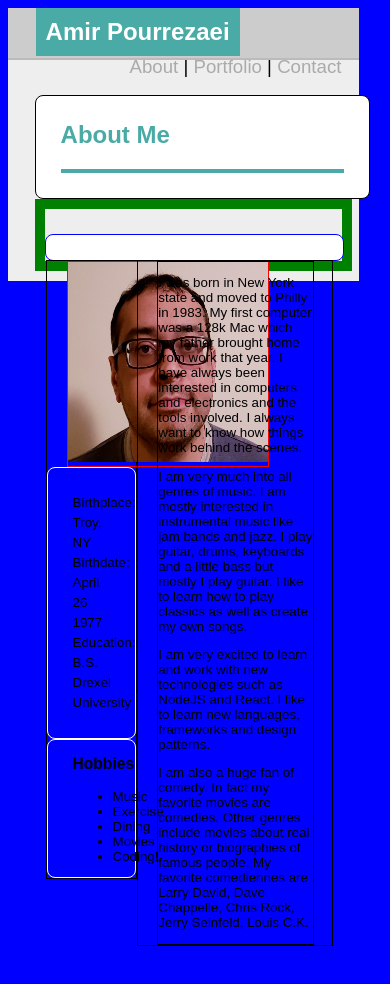
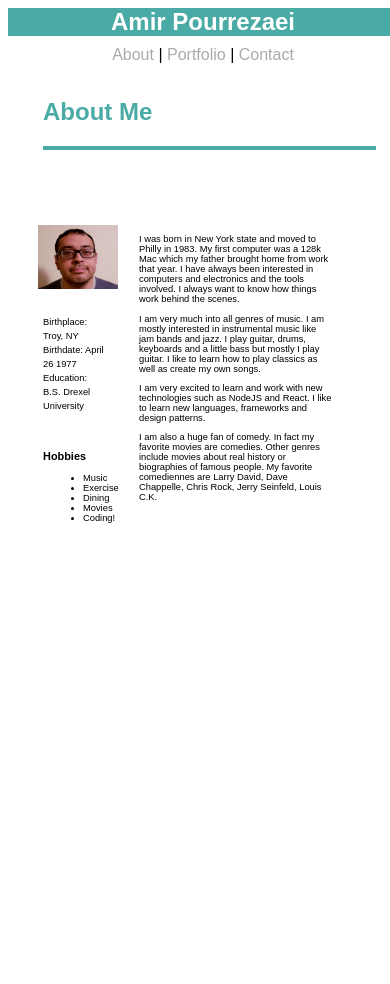
Before and after one commit to apg2677/Responsive-Portfolio, a plain HTML site: page index.html in a window 390 px wide. Before the commit the page ends 946 px from the top, so only its background shows below. Drawn offline with Linux system fonts and the light colour scheme.

Commit message:
Stable 1

```diff
--- a/assets/css/style.css
+++ b/assets/css/style.css
@@ -13,21 +13,23 @@
     font-size:18pt;
     font-weight:bold;
     color:#fff;
+
 }
 .mainHeader {
     width: 100%;
 
-    border-bottom:2px solid #bbb;
+    /* border-bottom:2px solid #bbb; */
     padding-bottom: 2px;
 }
 
 nav {
-    display: inline-block;
+
     font-size:14pt;
-   position: absolute;
-   right:10%;
+  float:right;
+  margin-top:10px;
+  margin-right:20px;
+}
 
-}
 
 a {
     color:#aaa;
@@ -37,12 +39,7 @@ a {
 /* End Main Header */
 
 .mainContent {
-    background: #eee;
-    /* width:960px; */
-    /* height:70%;  */
-    /* margin:0 auto; */
-    padding:10px;
-    height:100%;
+
 }
 .contentHeading {
     font-size:18pt;
@@ -51,15 +48,11 @@ a {
     margin-top:25px;
     padding:25px;
     color: #4aaaa5;
-    border:1px solid black;
+
 
 
 }
-.divInside {
-    height:90%;
-    width:90%;
-    margin:0 auto;
-}
+
 
 .content {
     /* height:700px; */
@@ -106,17 +99,8 @@ section {
     margin-bottom: 10px;
 }
 
-/* #mainText {
-    float:right;
-    width:500px;
-    margin-right:150px;
-    font-family: Arial, Helvetica, sans-serif;
-} */
-#column2 {
-    width:65%;
-    border:1px solid black;
-    float:left;
-}
+
+
 .divThumbNail {
     width:180px;
     height:180px;
@@ -149,18 +133,18 @@ section {
 
 .divBioImage {
    margin-left:20px;
+
 }
 
-.articleAbout {
 
-    /* width:500px;
-    position: absolute;
-    bottom:205px;
-    right:290px; */
-}
 #column1 {
     width:30%;
-    border:1px solid black;
+    /* border:1px solid black; */
+    float:left;
+}
+#column2 {
+    width:65%;
+    /* border:1px solid black; */
     float:left;
 }
 #info {
@@ -199,48 +183,51 @@ table tr td {
 #mainText {
     width:50%;
     float:right;
-    margin-right:200px;
+    margin-right:30%;
 
 }
 .divBioImage {
-    border:1px solid red;
+    /* border:1px solid red; */
     width: 200px;
     float:left;
 }
-.wrapper {
-    height:100%;
-    border:10px solid black;
-}
+
 @media screen and (max-width: 980px) {
     body {
-        background: lightblue;
-        width: 95%;
+        /* background: lightblue; */
+        width: 90%;
     }
     .mainHeader {
-        /* width:80%; */
-        background: #ccc;
+
+        /* background: #ccc; */
     }
     nav {
         position:static;
         float:right;
     }
+    .mainContent {
+
+
+        padding:10px;
+        height:800px;
+    }
     .wrapper {
-        width: 100%;
-        border:10px solid green;
+
         height:100%;
     }
     .content {
         width:100%;
-        border:1px solid blue;
+        height:500px;
+
     }
     #mainText {
         width:80%;
         float:left;
         margin-right:20%;
         font-size:10pt;
-        border:1px solid black;
-        margin-left:10%;
 
+        margin-right:30%;
+        padding-left:10px;
     }
     .contentHeading {
         font-size:18pt;
@@ -249,7 +236,7 @@ table tr td {
         margin-top:25px;
         padding:25px;
         color: #4aaaa5;
-        border:1px solid black;
+
         width:95%;
 
     }
@@ -272,12 +259,126 @@ table tr td {
 }
 @media screen and (max-width: 768px) {
     body {
-        background: green;
+
+        width:100%;
+    }
+    .mainContent {
+
+    }
+    .wrapper {
+
+        height:100%;
+    }
+    .content {
+        width:100%;
+        height:500px;
+
+    }
+    #mainText {
+        width:80%;
+        float:left;
+        margin-right:20%;
+        font-size:10pt;
+
+        margin-right:30%;
+        padding-left:10px;
+    }
+    .contentHeading {
+        font-size:18pt;
+        font-weight:bold;
+        background:#ffF;
+        margin-top:25px;
+        padding:25px;
+        color: #4aaaa5;
+
         width:90%;
+
+    }
+    nav {
+        float:right;
+        margin-right:30px;
+    }
+
+    .mainHeader {
+        width: 100%;
     }
 }
 @media screen and (max-width: 640px) {
     body {
-        background: blue;
+        /* background: blue; */
+        font-size:7pt;
     }
+    .mainContent {
+        /* background: #eee; */
+
+        padding:10px;
+        height:800px;
+    }
+    .wrapper {
+
+        height:100%;
+    }
+    .content {
+        width:100%;
+        height:500px;
+
+    }
+    #mainText {
+        width:80%;
+        float:left;
+        margin-right:20%;
+        font-size:7pt;
+        margin-right:30%;
+        padding-left:10px;
+    }
+    .contentHeading {
+        font-size:18pt;
+        font-weight:bold;
+        background:#ffF;
+        margin-top:25px;
+        padding:25px;
+        color: #4aaaa5;
+        width:90%;
+
+    }
+    #info {
+        font-size: 7pt;
+        /* padding:25px; */
+        line-height: 1.5;
+    }
+
+    #hobbies {
+        font-size: 7pt;
+        padding-left:25px;
+    }
+    nav {
+      float:left;
+      font-size: 12pt;
+      margin:10px auto;
+      width:100%;
+    }
+    .mainHeader {
+        width: 100%;
+        text-align:center;
+
+
+    }
+    .divBioImage {
+        /* border:1px solid red; */
+        width: 100px;
+        float:left;
+
+    }
+    #name {
+        background: #4aaaa5;
+        display:inline-block;
+        margin-left:0px;
+        padding: 0px;
+        font-size:18pt;
+        font-weight:bold;
+        color:#fff;
+        width:100%;
+
+    }
+
 }
--- a/index.html
+++ b/index.html
@@ -10,30 +10,31 @@
 
 <body>
     <div class="mainHeader">
-        <div class="divInside">
-            <div id="name">
+        <span id="name">
             Amir Pourrezaei
-            </div>
+        </span>
+
             <nav>
                 <a href="index.html">About</a><span> | </span>
                 <a href="portfolio.html">Portfolio</a><span> | </span>
                 <a href="contact.html">Contact</a>
             </nav>
-        </div>
+
+
     </div>
     <div class="mainContent">
-        <div class="divInside">
-            <section class="contentHeading">
+
+        <div class="contentHeading">
             <div>About Me</div>
             <div class="divHeadBorder"></div>
-            </section>
+        </div>
         <div class="wrapper">
-                <section class="content">
+            <div class="content">
                 <div id=column1>
                     <div class="divBioImage">
-                            <img width="200" height="200" src="assets/images/headShot.png"></div>
+                        <img width="80%" height="80%" src="assets/images/headShot.png"></div>
                     <div class="clearFix"></div>
-                        <section id="info">
+                    <div id="info">
 
                         <div><span>Birthplace:</span>
                             <span>Troy, NY</span></div>
@@ -44,8 +45,8 @@
                         <div><span>Education:</span>
                             <span>B.S. Drexel University</span></div>
 
-                        </section>
-                        <section id="hobbies">
+                    </div>
+                    <div id="hobbies">
                         <div>
                             <h3>Hobbies</h3>
                             <ul>
@@ -56,7 +57,7 @@
                                 <li>Coding!</li>
                             </ul>
                         </div>
-                        </section>
+                    </div>
                 </div>
                 <div id="column2">
                     <div id="mainText">
@@ -86,9 +87,9 @@
                     </div>
                 </div>
 
-                </section>
             </div>
         </div>
+
     </div>
 </body>
 
```
Lines whose indentation alone changed are shown as unchanged.
